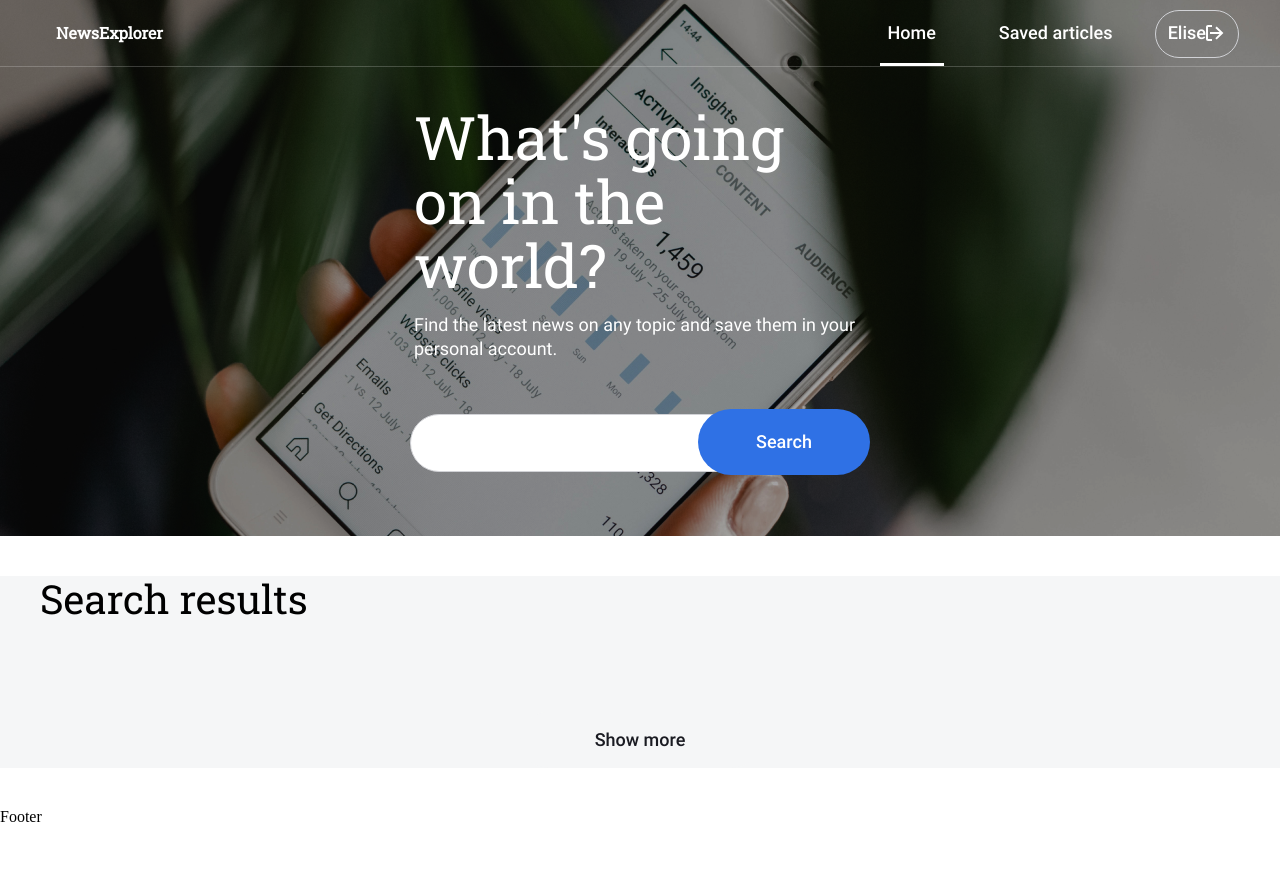
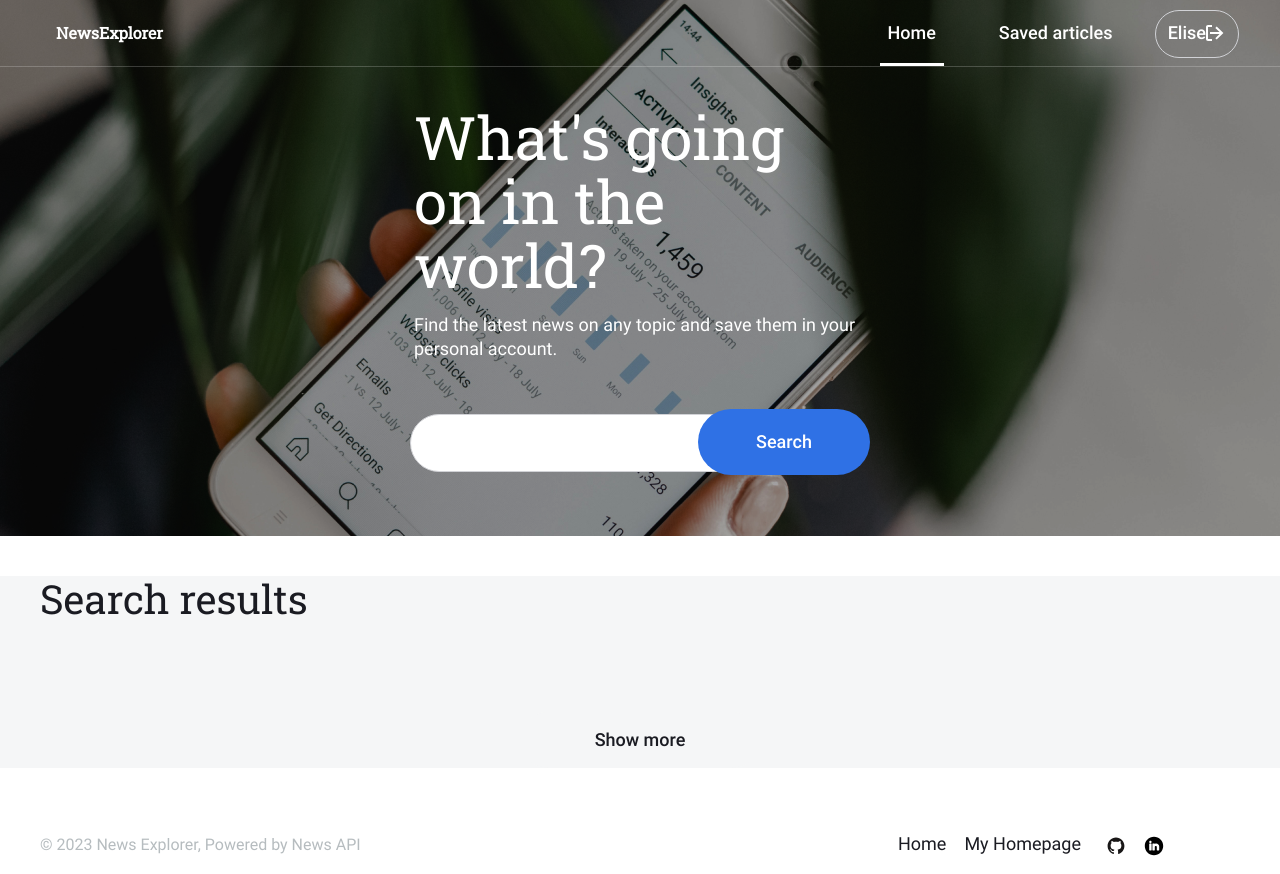
Before and after one commit to avishaypesk/news-explorer-frontend, a React (Create React App) app: page / in a window 1280 px wide. Before the commit the page ends 826 px from the top, so only its background shows below. Built offline with nearby package versions, Linux system fonts and the light colour scheme.

Commit message:
feat : footer component

```diff
--- a/src/components/App/App.css
+++ b/src/components/App/App.css
@@ -1,10 +1,5 @@
-.App {
-    text-align: center;
-    background-color: #282c34;
-    min-height: 100vh;
-}
-
 .app {
     max-width: 1440px;
     margin: auto;
+    color: #1a1b22;
 }
--- a/src/components/Footer/Footer.css
+++ b/src/components/Footer/Footer.css
@@ -0,0 +1,116 @@
+.footer {
+    display: flex;
+    flex-direction: column;
+    padding: 20px 16px 22px;
+    font-family: Roboto, sans-serif;
+    background-color: white;
+}
+
+.footer__nav-wrapper {
+    display: flex;
+    justify-content: space-between;
+    height: 74px;
+    flex-basis: content;
+}
+
+.footer__social-links {
+    padding: 0;
+    margin: 0;
+    list-style: none;
+    display: grid;
+    grid-template-columns: 1fr 1fr;
+    grid-template-rows: 1fr 1fr;
+    gap: 26px;
+    place-items: center;
+}
+
+.footer__social-link-image {
+    display: block;
+    width: 20px;
+}
+
+.footer__page-links {
+    list-style: none;
+    padding: 0;
+    margin: 0;
+    display: flex;
+    flex-direction: column;
+    gap: 28px;
+    font-size: 18px;
+    font-weight: 400;
+    height: 100%;
+}
+
+.footer__page-link {
+    text-decoration: none;
+    color: inherit;
+}
+
+.footer__copyright {
+    font-size: 14px;
+    font-weight: 400;
+    line-height: 22px;
+    color: #b6bcbf;
+    margin: 38px 0 22px;
+    text-align: center;
+}
+
+@media screen and (min-width: 1000px) {
+    .footer {
+        padding: 32px 104px 26px;
+    }
+
+    .footer__page-links {
+        margin-right: 41px;
+        gap: 28px;
+    }
+
+    .footer__social-links {
+        gap: 28px;
+    }
+}
+
+@media screen and (min-width: 767px) {
+    .footer {
+        flex-direction: row-reverse;
+        justify-content: space-between;
+        align-items: flex-end;
+        padding: 24px 40px 18px;
+    }
+
+    .footer__nav-wrapper {
+        height: auto;
+    }
+
+    .footer__page-links {
+        align-items: flex-end;
+        margin-right: 25px;
+        line-height: 24px;
+    }
+
+    .footer__copyright {
+        margin: 0;
+        font-size: 16px;
+    }
+
+    .footer__social-links {
+        gap: 18px;
+    }
+}
+
+@media screen and (min-width: 450px) {
+    .footer__social-links {
+        grid-template-columns: repeat(4, 1fr);
+        grid-template-rows: 1fr;
+        align-items: end;
+    }
+
+    .footer__page-links {
+        flex-direction: row;
+        gap: 18px;
+    }
+
+    .footer__copyright {
+        font-size: 16px;
+    }
+}
--- a/src/components/Footer/Footer.js
+++ b/src/components/Footer/Footer.js
@@ -1,7 +1,41 @@
 import './Footer.css';
+import { Link } from 'react-router-dom';
+import linkedIn from '../../images/linkedin.svg';
+import github from '../../images/github.svg';
+import facebook from '../../images/fb.svg';
 
 const Footer = () => {
-  return <div>Footer</div>;
+  return (
+    <footer className="footer">
+      <nav className="footer__nav-wrapper">
+        <ul className="footer__page-links">
+          <li className="footer__page-link">
+            <Link to={'/'} style={{ textDecoration: 'none', color: 'inherit' }}>
+              Home
+            </Link>
+          </li>
+          <li>
+            <a className="footer__page-link" href="https://omriruvio.com" target={'_blank'} rel="noreferrer">
+              My Homepage
+            </a>
+          </li>
+        </ul>
+        <ul className="footer__social-links">
+          <li>
+            <a className="footer__social-link" href="https://github.com/avishaypesk" target={'_blank'} rel="noreferrer">
+              <img className="footer__social-link-image" src={github} alt="Github icon"></img>
+            </a>
+          </li>
+          <li>
+            <a className="footer__social-link" href="https://www.linkedin.com/in/avishay-peskin-127779219/" target={'_blank'} rel="noreferrer">
+              <img className="footer__social-link-image" src={linkedIn} alt="LinkedIn icon"></img>
+            </a>
+          </li>
+        </ul>
+      </nav>
+      <span className="footer__copyright">&copy; {new Date().getFullYear()} News Explorer, Powered by News API</span>
+    </footer>
+  );
 };
 
 export default Footer;
--- a/src/components/NewsCard/NewsCard.css
+++ b/src/components/NewsCard/NewsCard.css
@@ -6,8 +6,8 @@
     background-color: white;
     border-radius: 15px;
     overflow: hidden;
-    display: grid;
-    grid-template-rows: max-content;
+    display: flex;
+    flex-direction: column;
 }
 
 .news-card__image-container {
@@ -75,6 +75,7 @@
     font-size: 16px;
     font-weight: 400;
     line-height: 22px;
+    min-height: 110px;
     margin: 0 0 8px 0;
     padding: 0;
     overflow: hidden;
@@ -94,11 +95,11 @@
     line-height: 20px;
     letter-spacing: 0.4px;
     padding: 0 16px 16px;
-    align-self: flex-end;
     white-space: nowrap;
     overflow: hidden;
     text-overflow: ellipsis;
     width: fit-content;
+    max-width: 100%;
 }
 
 @media screen and (min-width: 1000px) {
@@ -122,6 +123,7 @@
 
     .news-card__text {
         margin-bottom: 18px;
+        min-height: 110px;
         overflow: hidden;
         text-overflow: ellipsis;
         display: -webkit-box;
@@ -164,6 +166,7 @@
 
     .news-card__text {
         margin-bottom: 12px;
+        min-height: 88px;
         overflow: hidden;
         text-overflow: ellipsis;
         display: -webkit-box;
--- a/src/index.css
+++ b/src/index.css
@@ -2,6 +2,5 @@
 @import url('./vendor/normalize.css');
 
 body {
-    display: block;
-    box-sizing: border-box;
-  }
+  box-sizing: border-box;
+}
```
Also changed, not shown: src/components/AboutMe/AboutMe.css (added, +71 -0 lines), src/components/AboutMe/AboutMe.js (added, +16 -0 lines), src/images/linkedin.svg (added).
